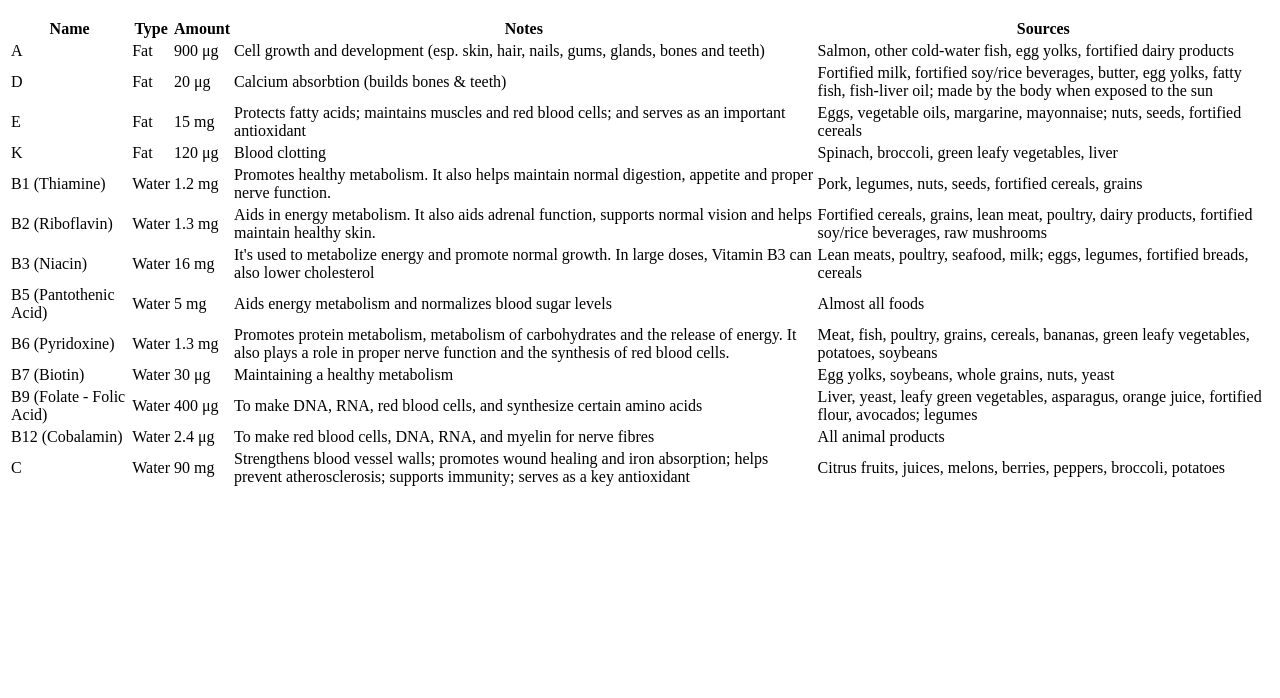
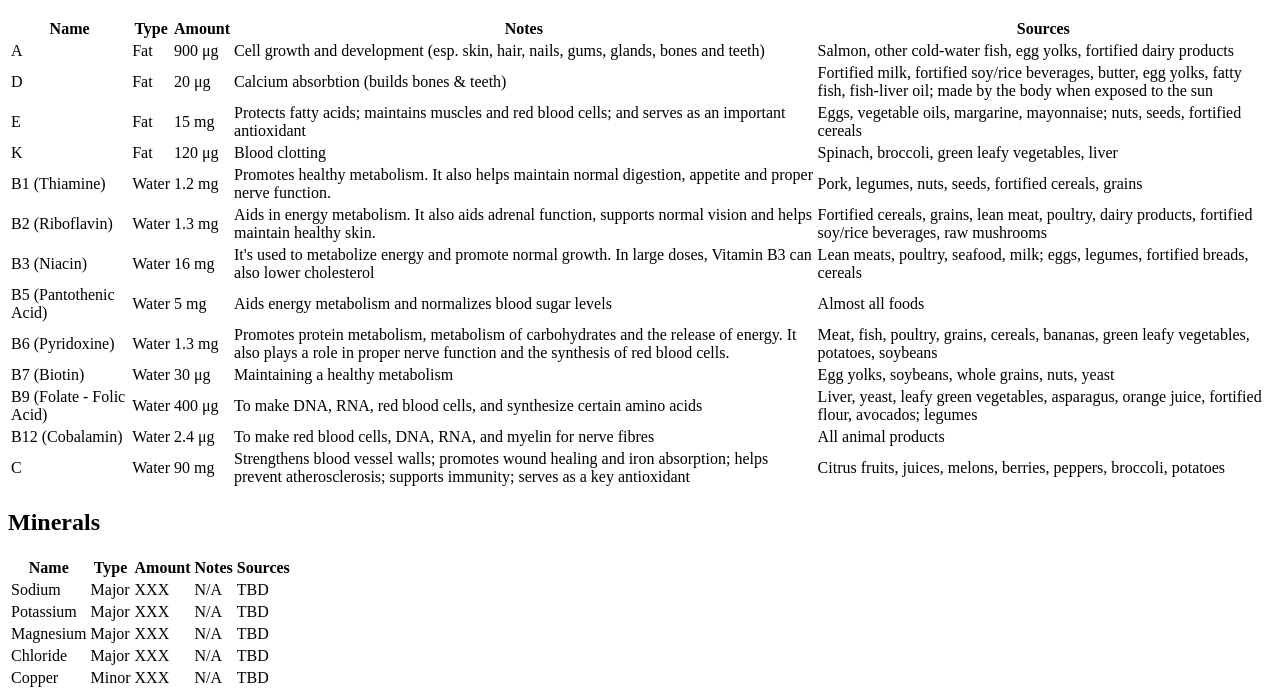
Before and after one commit to AdamSlater/rdi_calc, a plain HTML site: page index.html in a window 1280 px wide. Shown: the part 110-808 px from the top of the page. Drawn offline with Linux system fonts and the light colour scheme.

Commit message:
wip added minerals

```diff
--- a/index.html
+++ b/index.html
@@ -115,5 +115,56 @@
             </tbody>
         </table>
     </section>
+    <section>
+        <h2>Minerals</h2>
+        <table>
+            <thead>
+                <tr>
+                    <th>Name</th>
+                    <th>Type</th>
+                    <th>Amount</th>
+                    <th>Notes</th>
+                    <th>Sources</th>
+                </tr>
+            </thead>
+            <tbody>
+                <tr>
+                    <td>Sodium</td>
+                    <td>Major</td>
+                    <td>XXX</td>
+                    <td>N/A</td>
+                    <td>TBD</td>
+                </tr>
+                <tr>
+                    <td>Potassium</td>
+                    <td>Major</td>
+                    <td>XXX</td>
+                    <td>N/A</td>
+                    <td>TBD</td>
+                </tr>
+                <tr>
+                    <td>Magnesium</td>
+                    <td>Major</td>
+                    <td>XXX</td>
+                    <td>N/A</td>
+                    <td>TBD</td>
+                </tr>
+                <tr>
+                    <td>Chloride</td>
+                    <td>Major</td>
+                    <td>XXX</td>
+                    <td>N/A</td>
+                    <td>TBD</td>
+                </tr>
+                <tr>
+                    <td>Copper</td>
+                    <td>Minor</td>
+                    <td>XXX</td>
+                    <td>N/A</td>
+                    <td>TBD</td>
+                </tr>
+            </tbody>
+        </table>
+    </section>
 </body>
 </html>
```
